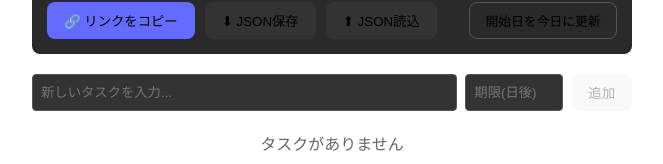
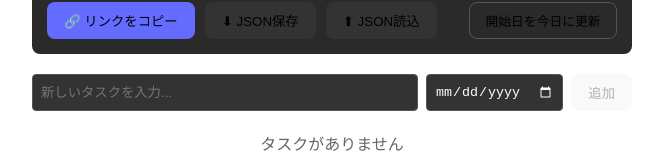
Before and after one commit to shingo29831/task-link-app, a React (Vite) app: page / in a window 1280 px wide. Shown: the part 188-352 px from the top of the page, without its empty margins (308-971 px from the left). Built offline with nearby package versions, Linux system fonts and the light colour scheme.

Commit message:
カレンダーでの期限選択を追加

```diff
--- a/src/App.tsx
+++ b/src/App.tsx
@@ -98,7 +98,7 @@ function App() {
 
       <div style={{ marginBottom: '20px' }}>
         {parent && <div style={{ color: '#646cff', fontSize: '0.8em', marginBottom: '5px' }}>子タスク追加中: [{parent.id}] {parent.name} <button onClick={() => setParent(null)} style={{ padding: '2px 6px', fontSize: '0.8em' }}>取消</button></div>}
-        <TaskInput onAdd={addTask} />
+        <TaskInput onAdd={addTask} projectStartDate={data.projectStartDate} />
       </div>
 
       <div style={{ marginTop: '20px' }}>
--- a/src/components/TaskInput.tsx
+++ b/src/components/TaskInput.tsx
@@ -1,22 +1,33 @@
 import React, { useState } from 'react';
+import { differenceInCalendarDays } from 'date-fns';
 
 interface Props {
   onAdd: (name: string, deadlineOffset?: number) => void;
+  projectStartDate: number;
 }
 
-export const TaskInput: React.FC<Props> = ({ onAdd }) => {
+export const TaskInput: React.FC<Props> = ({ onAdd, projectStartDate }) => {
   const [text, setText] = useState('');
-  const [days, setDays] = useState('');
+  const [dateStr, setDateStr] = useState('');
 
   const handleSubmit = (e: React.FormEvent) => {
     e.preventDefault();
     if (!text.trim()) return;
 
-    const offset = days ? parseInt(days, 10) : undefined;
+    let offset: number | undefined;
+    if (dateStr) {
+      // dateStr は "YYYY-MM-DD" 形式
+      const [y, m, d] = dateStr.split('-').map(Number);
+      // ローカル時間の0時0分としてDateオブジェクトを作成
+      const targetDate = new Date(y, m - 1, d);
+      // プロジェクト開始日との差分（日数）を計算
+      offset = differenceInCalendarDays(targetDate, projectStartDate);
+    }
+
     onAdd(text, offset);
 
     setText('');
-    setDays('');
+    setDateStr('');
   };
 
   return (
@@ -29,11 +40,10 @@ export const TaskInput: React.FC<Props> = ({ onAdd }) => {
         style={{ flex: 1, padding: '8px', borderRadius: '4px', border: '1px solid #555', background: '#333', color: '#fff' }}
       />
       <input
-        type="number"
-        placeholder="期限(日後)"
-        value={days}
-        onChange={(e) => setDays(e.target.value)}
-        style={{ width: '80px', padding: '8px', borderRadius: '4px', border: '1px solid #555', background: '#333', color: '#fff' }}
+        type="date"
+        value={dateStr}
+        onChange={(e) => setDateStr(e.target.value)}
+        style={{ padding: '8px', borderRadius: '4px', border: '1px solid #555', background: '#333', color: '#fff', colorScheme: 'dark' }}
       />
       <button type="submit" disabled={!text.trim()}>追加</button>
     </form>
```
Also changed, not shown: 1 other file (tests, documents, lock files or other folders).
